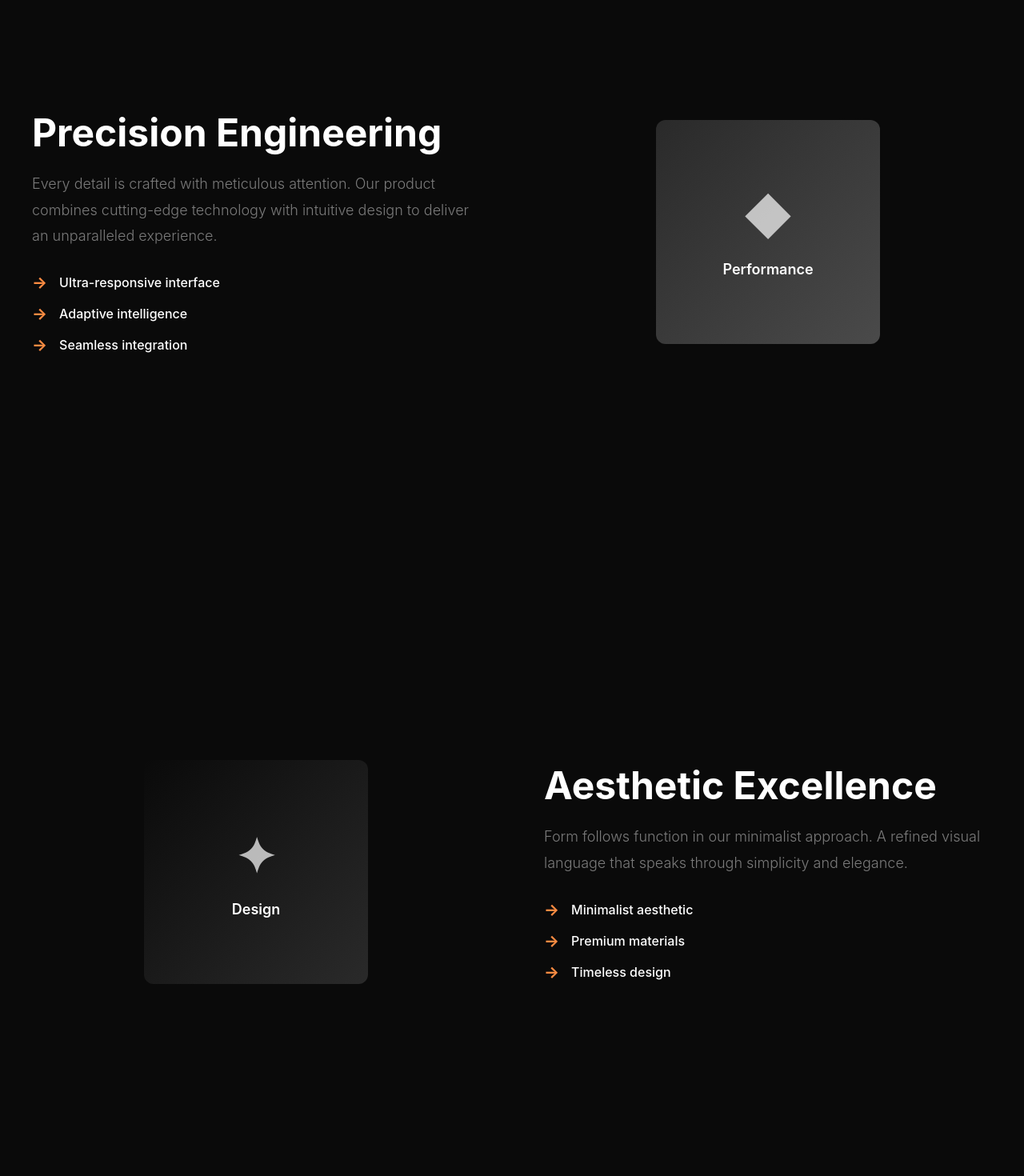
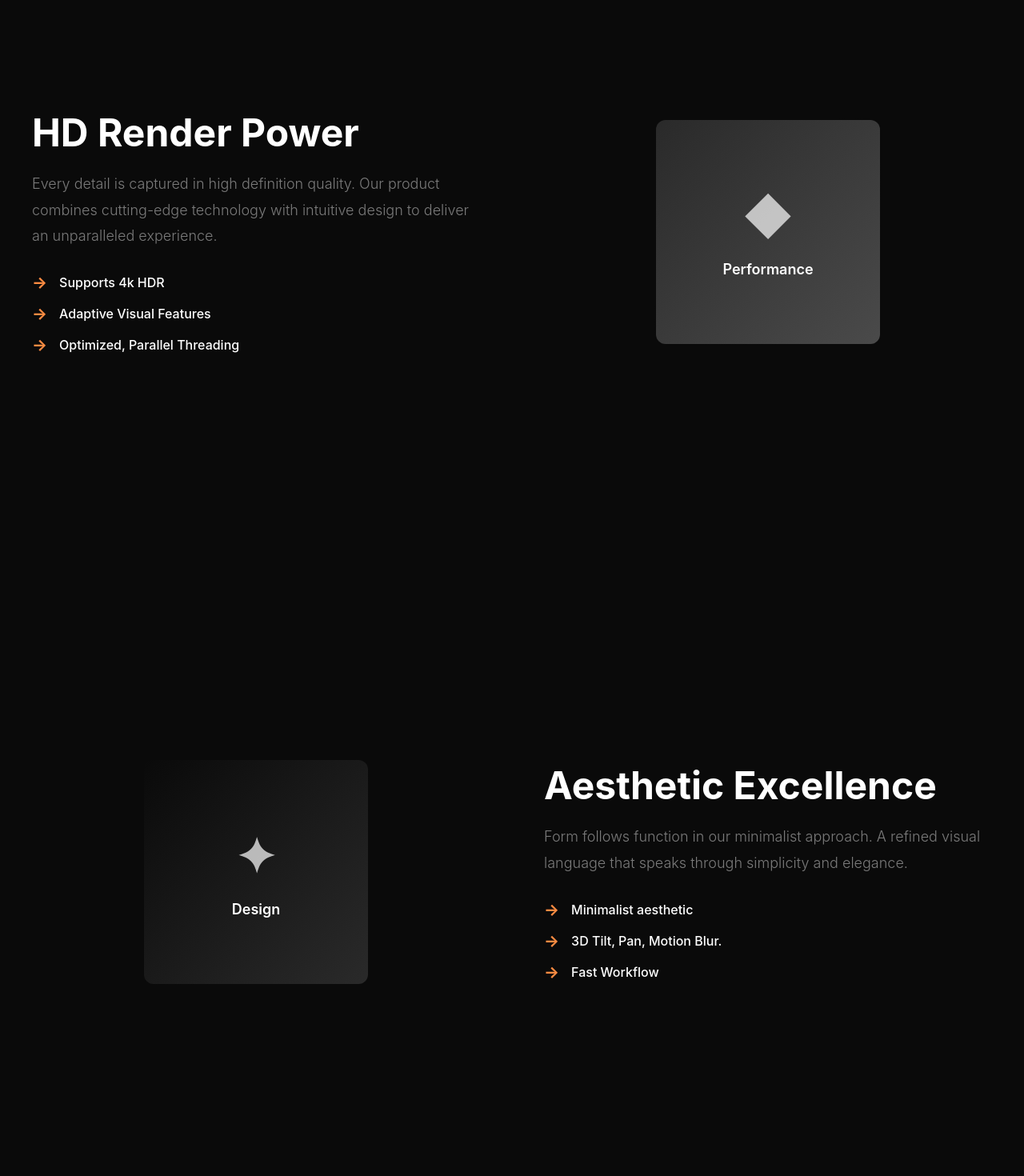
Before and after one commit to RCarScar/Screenshow-Website, a React (Vite) app in the folder screenshowsite/: page / in a window 1280 px wide. Shown: the part 980-2450 px from the top of the page at 80% size. Built offline with nearby package versions, Linux system fonts and the light colour scheme.

Commit message:
Set up base

```diff
--- a/screenshowsite/src/App.jsx
+++ b/screenshowsite/src/App.jsx
@@ -81,23 +81,23 @@ function App() {
       >
         <div className="section-content" id="features">
           <div className="showcase-text">
-            <h2>Precision Engineering</h2>
+            <h2>HD Render Power</h2>
             <p>
-              Every detail is crafted with meticulous attention. Our product combines
+              Every detail is captured in high definition quality. Our product combines
               cutting-edge technology with intuitive design to deliver an unparalleled experience.
             </p>
             <div className="feature-list">
               <div className="feature-item">
                 <span className="feature-icon">→</span>
-                <span>Ultra-responsive interface</span>
+                <span>Supports 4k HDR</span>
               </div>
               <div className="feature-item">
                 <span className="feature-icon">→</span>
-                <span>Adaptive intelligence</span>
+                <span>Adaptive Visual Features</span>
               </div>
               <div className="feature-item">
                 <span className="feature-icon">→</span>
-                <span>Seamless integration</span>
+                <span>Optimized, Parallel Threading</span>
               </div>
             </div>
           </div>
@@ -138,11 +138,11 @@ function App() {
               </div>
               <div className="feature-item">
                 <span className="feature-icon">→</span>
-                <span>Premium materials</span>
+                <span>3D Tilt, Pan, Motion Blur.</span>
               </div>
               <div className="feature-item">
                 <span className="feature-icon">→</span>
-                <span>Timeless design</span>
+                <span>Fast Workflow</span>
               </div>
             </div>
           </div>
@@ -173,7 +173,7 @@ function App() {
               </div>
               <div className="feature-item">
                 <span className="feature-icon">→</span>
-                <span>Predictive insights</span>
+                <span>Manual Takeover</span>
               </div>
             </div>
           </div>
```
